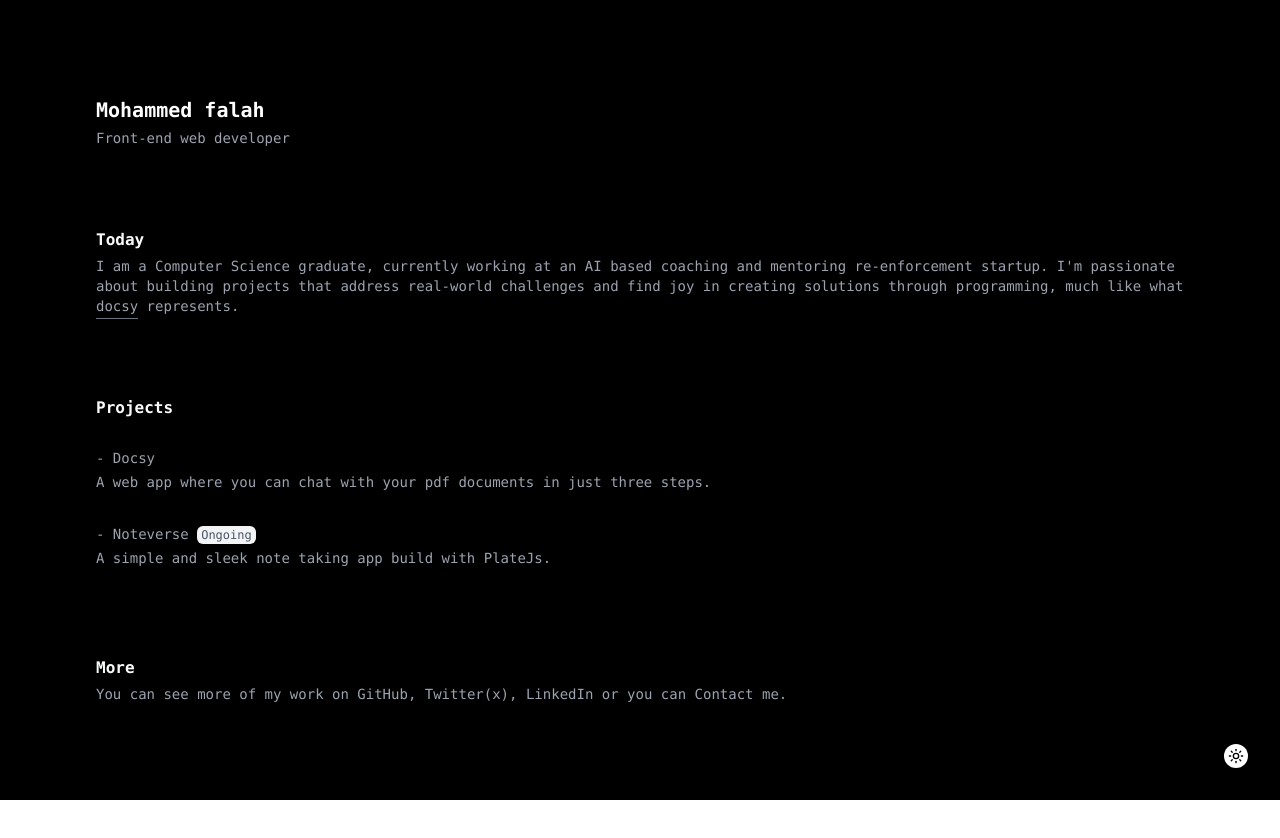
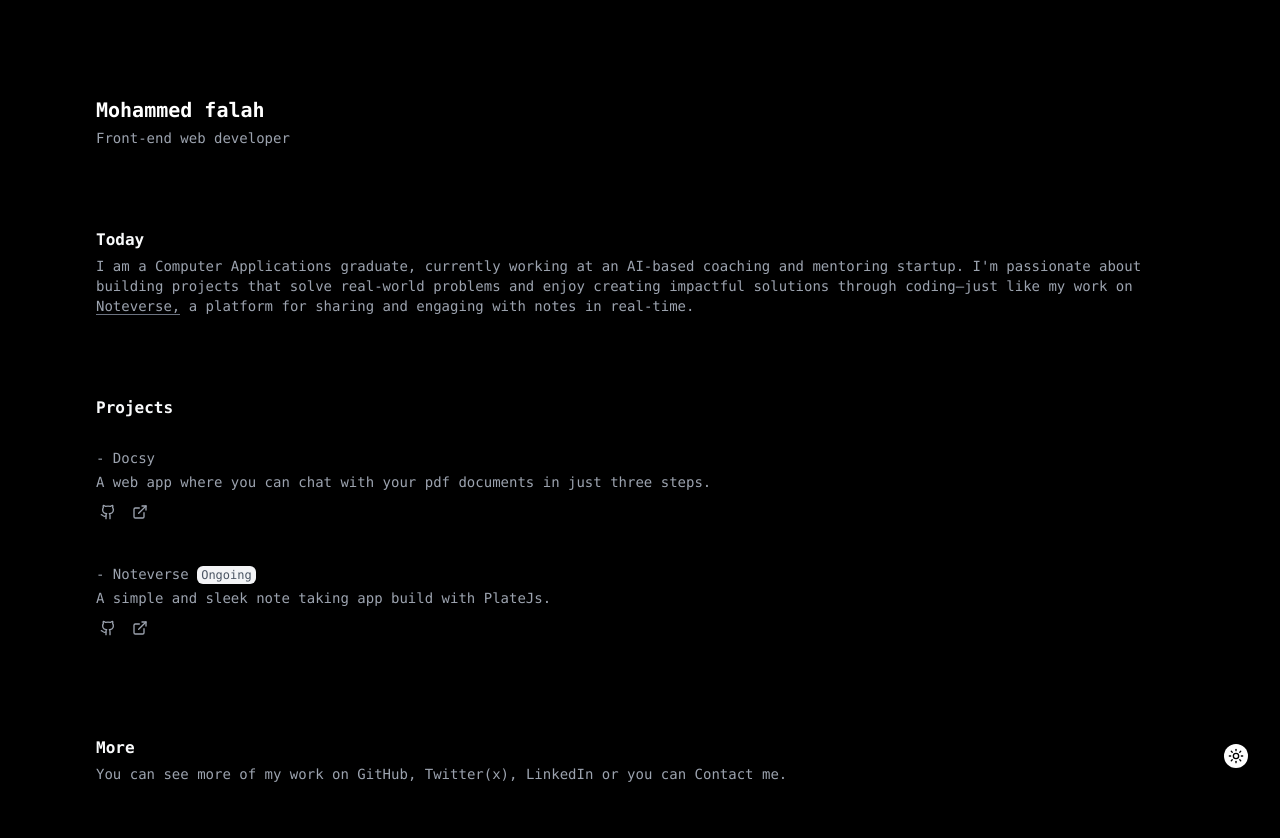
Before and after one commit to falahh6/falah.me, a Next.js app: page / in a window 1280 px wide. Shown: the top 838 px of the page. Before the commit the page ends 800 px from the top, so only its background shows below. Built offline with nearby package versions, Linux system fonts and the light colour scheme.

Commit message:
added some updates

```diff
--- a/src/components/Projects.jsx
+++ b/src/components/Projects.jsx
@@ -1,15 +1,13 @@
+import { ExternalLink, Github } from "lucide-react";
+import Link from "next/link";
+
 const Project = ({ project, darkMode }) => {
-  console.log(project);
   return (
     <div>
-      <a
-        href={project.link}
+      <div
         className={`mt-4 p-2 pl-4 ml-[-1rem] max-md:mt-1 group ${
           darkMode ? "text-gray-400" : "text-gray-500"
-        } text-sm hover:${
-          darkMode ? "brightness-50" : "brightness-50"
-        } rounded-lg hover:cursor-pointer block`}
-        target="_blank"
+        } text-sm rounded-lg hover:cursor-pointer block`}
       >
         <h2 className="pb-1">
           - {project.name}{" "}
@@ -24,7 +22,41 @@ const Project = ({ project, darkMode }) => {
           )}
         </h2>{" "}
         <p>{project.description}</p>
-      </a>
+        <div
+          className={`text-xs text-white py-2 rounded-md flex flex-row gap-2 ${
+            darkMode ? "text-gray-400" : "text-gray-500"
+          }`}
+        >
+          <Link
+            href={project.github}
+            target="_blank"
+            className={`p-1 rounded-md ${
+              darkMode ? "hover:bg-slate-800" : "hover:bg-slate-200"
+            }`}
+          >
+            {" "}
+            <Github
+              className={`h-4 w-4  ${
+                darkMode ? "text-gray-400" : "text-gray-500"
+              } `}
+            />{" "}
+          </Link>
+          <Link
+            href={project.link}
+            target="_blank"
+            className={`p-1 rounded-md ${
+              darkMode ? "hover:bg-slate-800" : "hover:bg-slate-200"
+            }`}
+          >
+            {" "}
+            <ExternalLink
+              className={`h-4 w-4  ${
+                darkMode ? "text-gray-400" : "text-gray-500"
+              } `}
+            />{" "}
+          </Link>
+        </div>
+      </div>
     </div>
   );
 };
--- a/src/lib/projects.js
+++ b/src/lib/projects.js
@@ -4,11 +4,13 @@ export const projects = [
     description:
       "A web app where you can chat with your pdf documents in just three steps.",
     link: "https://docsyy.vercel.app",
+    github: "https://github.com/falahh6/docsy",
   },
   {
     name: "Noteverse",
     description: "A simple and sleek note taking app build with PlateJs.",
     link: "https://nnoteverse.vercel.app",
     building: true,
+    github: "https://github.com/falahh6/noteverse-frontend",
   },
 ];
--- a/src/pages/index.js
+++ b/src/pages/index.js
@@ -19,6 +19,7 @@ const Home = () => {
         animate={{ opacity: 1 }}
         exit={{ opacity: 0 }}
         transition={{ duration: 1 }}
+        className="bg-black"
       >
         <Head>
           <title>Mohammed Falah - Portfolio</title>
@@ -79,16 +80,16 @@ const Home = () => {
                 darkMode ? "text-gray-400" : "text-gray-500"
               } text-sm`}
             >
-              I am a Computer Science graduate, currently working at an AI based
-              coaching and mentoring re-enforcement startup. I&apos;m passionate
-              about building projects that address real-world challenges and
-              find joy in creating solutions through programming, much like what{" "}
-              <span className="border-b border-solid border-gray-500 pb-1">
-                <a target="_blank" href="https://docsyy.vercel.app/">
-                  docsy
+              I am a Computer Applications graduate, currently working at an
+              AI-based coaching and mentoring startup. I'm passionate about
+              building projects that solve real-world problems and enjoy
+              creating impactful solutions through coding—just like my work on{" "}
+              <span className="border-b border-solid border-gray-500 pb-">
+                <a target="_blank" href="https://nnoteverse.vercel.app/">
+                  Noteverse,
                 </a>
               </span>{" "}
-              represents.
+              a platform for sharing and engaging with notes in real-time.
             </p>
           </div>
           <div>
```
